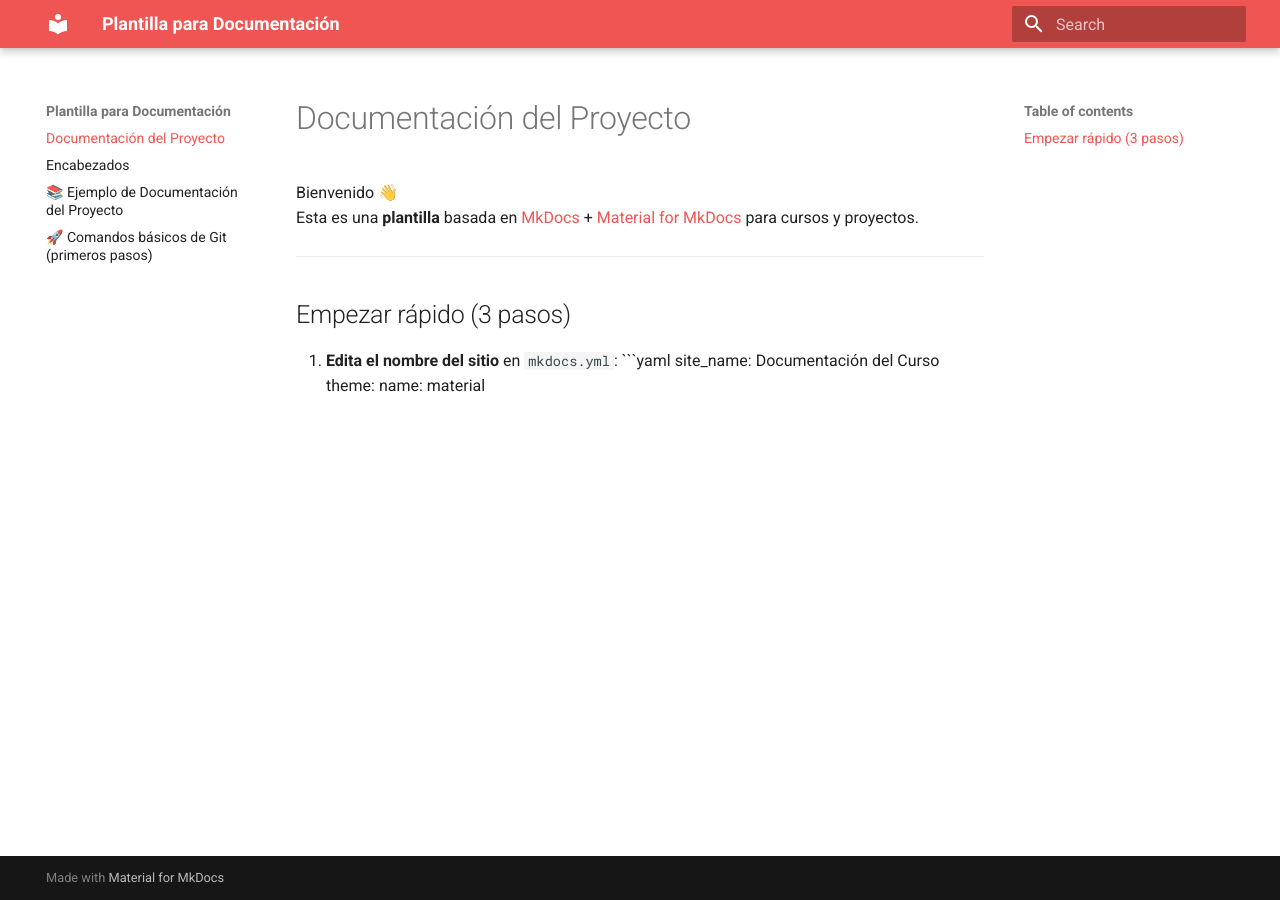
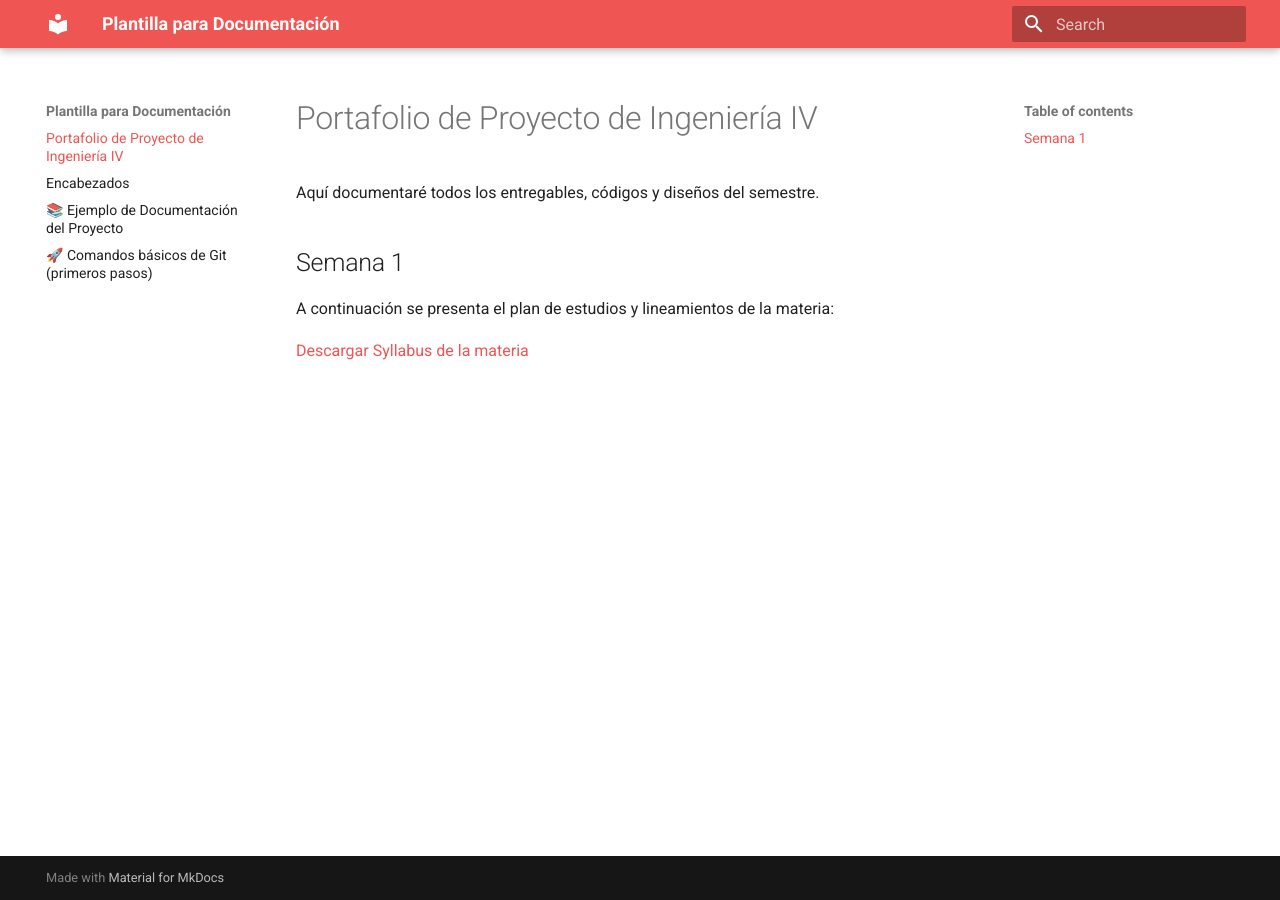
Before and after one commit to mauro-david15/Portafolio-Proyecto-Ingenieria-IV, an MkDocs documentation site: the page built from docs/index.md, in a window 1280 px wide. Built offline with MkDocs 1.6.1 and Material for MkDocs 9.7.7, drawn with Linux system fonts in a browser that asks for light colours.

Commit message:
Agregando Syllabus de Semana 1

````diff
--- a/docs/index.md
+++ b/docs/index.md
@@ -1,14 +1,9 @@
-# Documentación del Proyecto
+# Portafolio de Proyecto de Ingeniería IV
 
-Bienvenido 👋
-Esta es una **plantilla** basada en [MkDocs](https://www.mkdocs.org/) + [Material for MkDocs](https://squidfunk.github.io/mkdocs-material/) para cursos y proyectos.
+Aquí documentaré todos los entregables, códigos y diseños del semestre.
 
----
+## Semana 1
 
-## Empezar rápido (3 pasos)
+A continuación se presenta el plan de estudios y lineamientos de la materia:
 
-1. **Edita el nombre del sitio** en `mkdocs.yml`:
-   ```yaml
-   site_name: Documentación del Curso
-   theme:
-     name: material
+[Descargar Syllabus de la materia](archivos/2026_Syllabus_Proyecto_Ingeniería_IV_MDSA.pdf)
````
Also changed, not shown: 1 other file.
